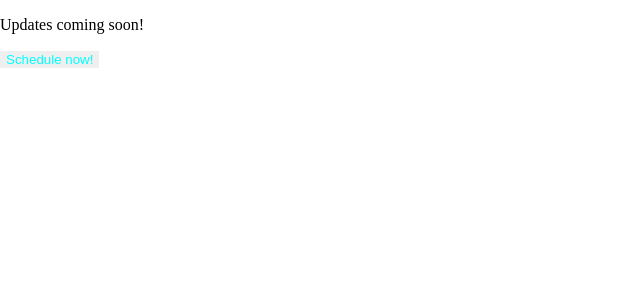
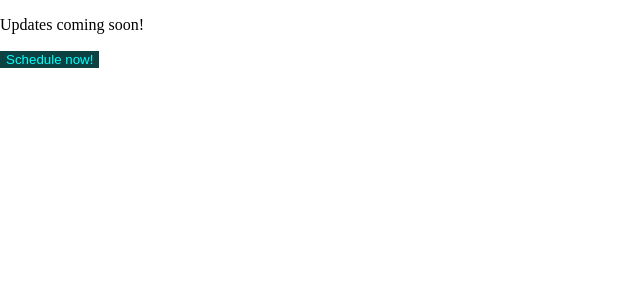
Before and after one commit to JohnRabelo/appointmentScheduling, a React (Create React App) app: page / in a window 1280 px wide. Shown: the top 300 px of the page, without its empty margins (0-640 px from the left). Built offline with nearby package versions, Linux system fonts and the light colour scheme.

Commit message:
BtnClrTest

```diff
--- a/src/index.css
+++ b/src/index.css
@@ -6,6 +6,7 @@ body {
 
 .btnMain{
   color: aqua;
+  background-color: rgb(13, 66, 66);
   outline: 0;
   border: 0;
 }
```
